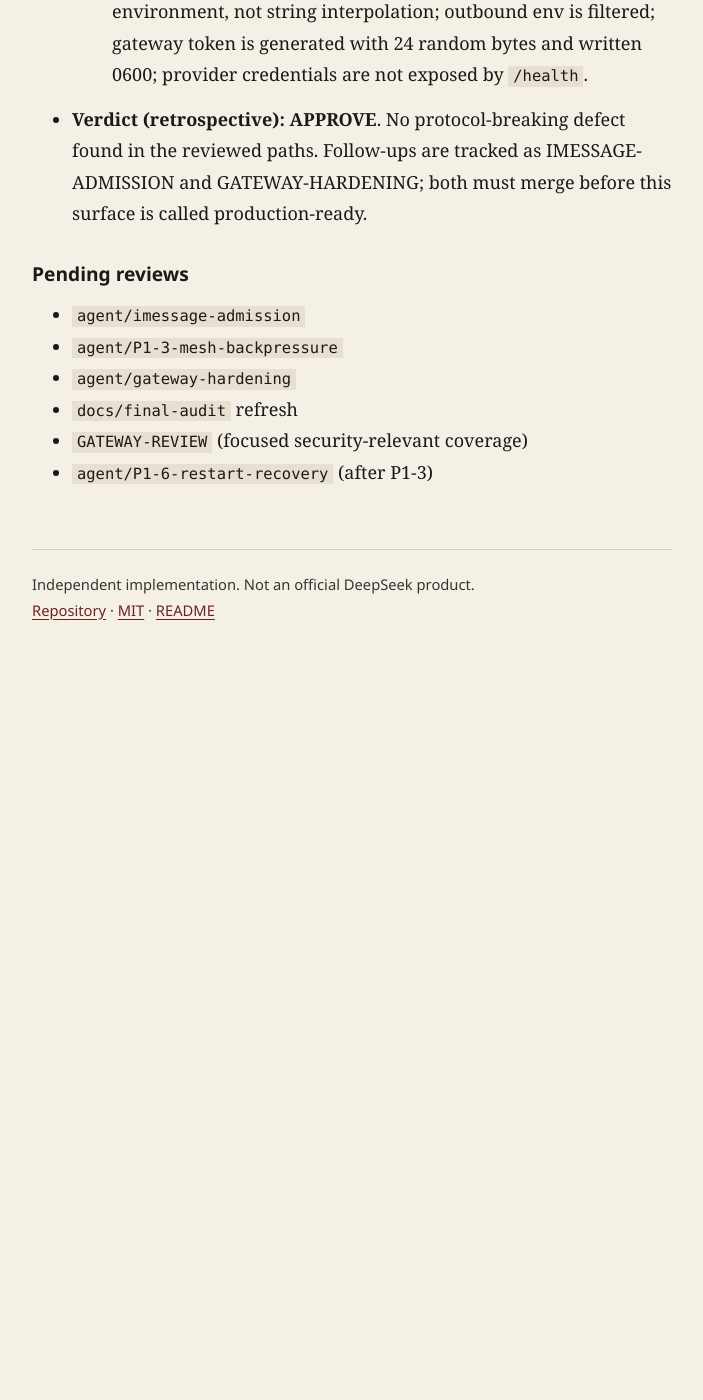
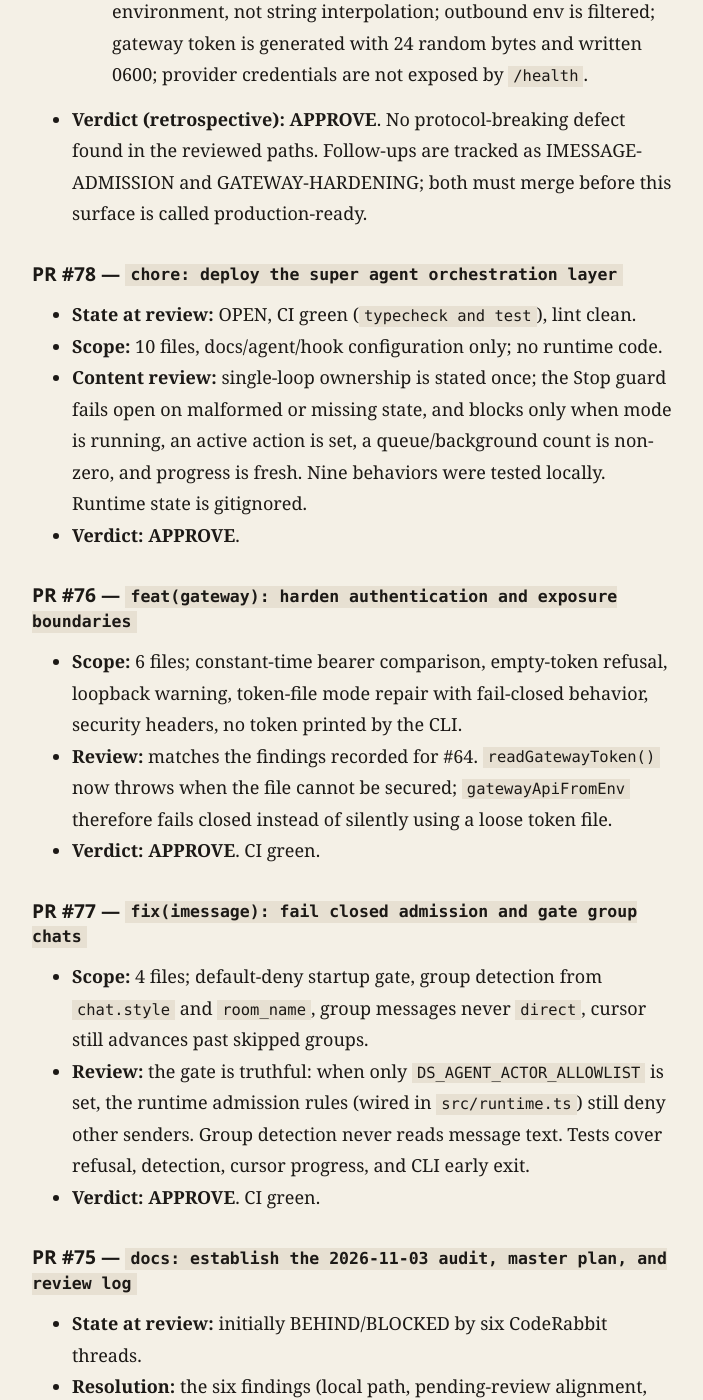
Before and after one commit to LofiSu/deepseek-super-agent, a Jekyll site: the page built from docs/PR_REVIEW_LOG.md, in a window 1280 px wide and 1400 px high, scrolled down 1412 px. Shown: the whole window, without its empty margins (288-991 px from the left). Built offline with Jekyll 4.4.1, drawn with Linux system fonts in a browser that asks for light colours; our own code applies the rules of GitHub Pages for plain Markdown files; before the commit the page ends 2068 px from its top, so only the background shows below that; some of the changed text lies outside the part shown.

Commit message:
docs: reconcile cycle 2 after the deployment and hardening merges
Record #75 (with its six resolved review findings), #76, #77, and #78 in the
agent log and review log; mark the two hardening workstreams done, keep P1-3
in progress, and update the verified main/offline baseline to 03a4c02 /
376 tests.

```diff
--- a/docs/PR_REVIEW_LOG.md
+++ b/docs/PR_REVIEW_LOG.md
@@ -42,11 +42,49 @@ sufficient. Verdicts: APPROVE / REQUEST_CHANGES / REJECT / BLOCKED.
   GATEWAY-HARDENING; both must merge before this surface is called
   production-ready.
 
+## PR #78 — `chore: deploy the super agent orchestration layer`
+
+- **State at review:** OPEN, CI green (`typecheck and test`), lint clean.
+- **Scope:** 10 files, docs/agent/hook configuration only; no runtime code.
+- **Content review:** single-loop ownership is stated once; the Stop guard fails
+  open on malformed or missing state, and blocks only when mode is running, an
+  active action is set, a queue/background count is non-zero, and progress is
+  fresh. Nine behaviors were tested locally. Runtime state is gitignored.
+- **Verdict:** **APPROVE**.
+
+## PR #76 — `feat(gateway): harden authentication and exposure boundaries`
+
+- **Scope:** 6 files; constant-time bearer comparison, empty-token refusal,
+  loopback warning, token-file mode repair with fail-closed behavior, security
+  headers, no token printed by the CLI.
+- **Review:** matches the findings recorded for #64. `readGatewayToken()` now
+  throws when the file cannot be secured; `gatewayApiFromEnv` therefore fails
+  closed instead of silently using a loose token file.
+- **Verdict:** **APPROVE**. CI green.
+
+## PR #77 — `fix(imessage): fail closed admission and gate group chats`
+
+- **Scope:** 4 files; default-deny startup gate, group detection from `chat.style`
+  and `room_name`, group messages never `direct`, cursor still advances past
+  skipped groups.
+- **Review:** the gate is truthful: when only `DS_AGENT_ACTOR_ALLOWLIST` is set,
+  the runtime admission rules (wired in `src/runtime.ts`) still deny other
+  senders. Group detection never reads message text. Tests cover refusal,
+  detection, cursor progress, and CLI early exit.
+- **Verdict:** **APPROVE**. CI green.
+
+## PR #75 — `docs: establish the 2026-11-03 audit, master plan, and review log`
+
+- **State at review:** initially BEHIND/BLOCKED by six CodeRabbit threads.
+- **Resolution:** the six findings (local path, pending-review alignment,
+  AUDIT-REFRESH dependency, verdict vocabulary, admission-order wording, stale
+  gateway review status) were fixed in `deed616`; each thread was answered and
+  resolved.
+- **Verdict:** **APPROVE** after fixes. Merged as `08ea78f`.
+
 ## Pending reviews
 
-- `agent/imessage-admission`
-- `agent/P1-3-mesh-backpressure`
-- `agent/gateway-hardening`
+- `agent/P1-3-mesh-backpressure` (in progress; no PR yet)
 - `docs/final-audit` refresh
 - `GATEWAY-REVIEW` (focused security-relevant coverage)
 - `agent/P1-6-restart-recovery` (after P1-3)
```
Also changed, not shown: docs/AGENT_LOG.md (+35 -0 lines), docs/AGENT_REGISTRY.md (+3 -3 lines), docs/DEVELOPMENT_STATUS.md (+14 -8 lines), docs/MASTER_PLAN.md (+3 -3 lines).
